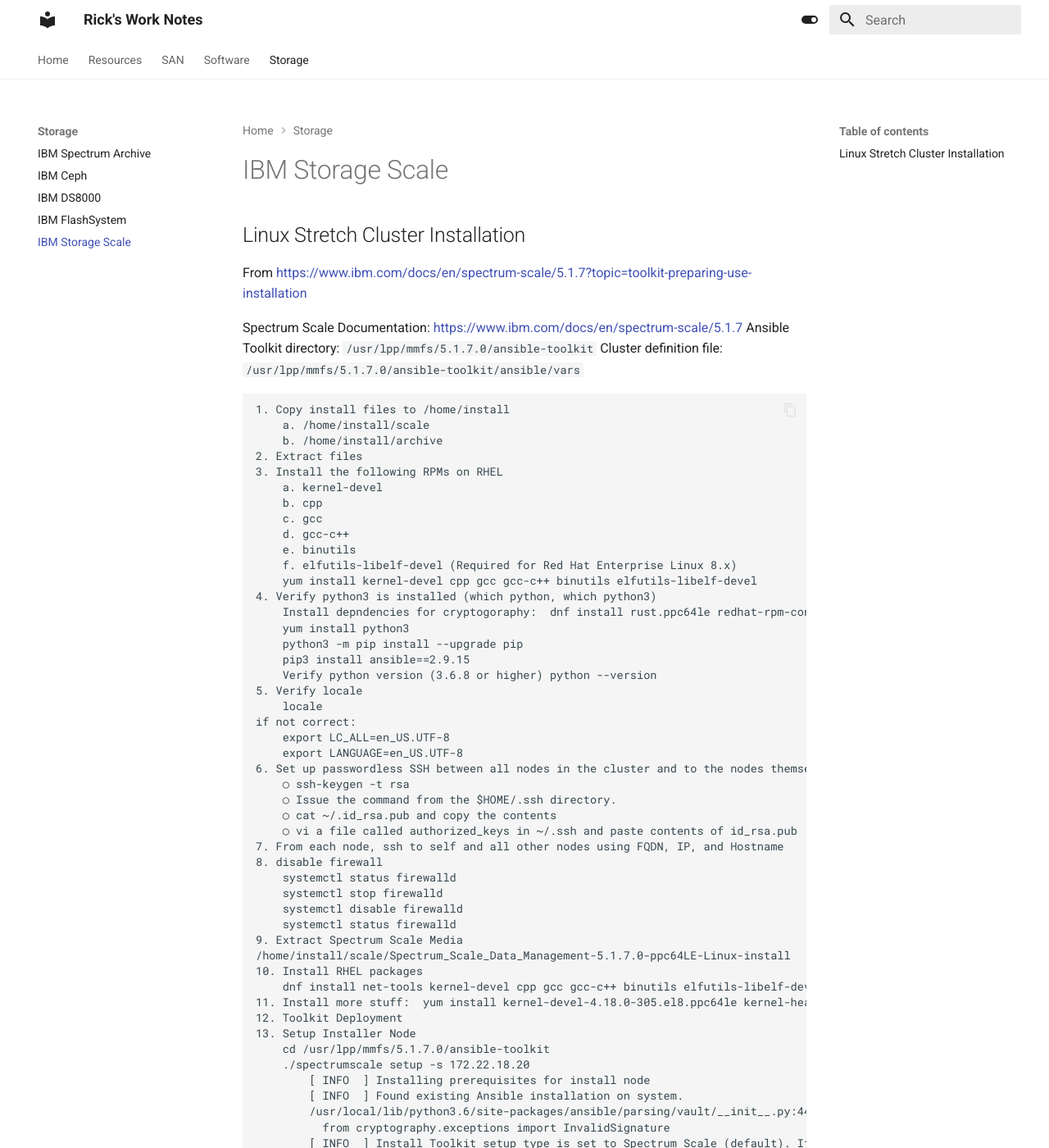
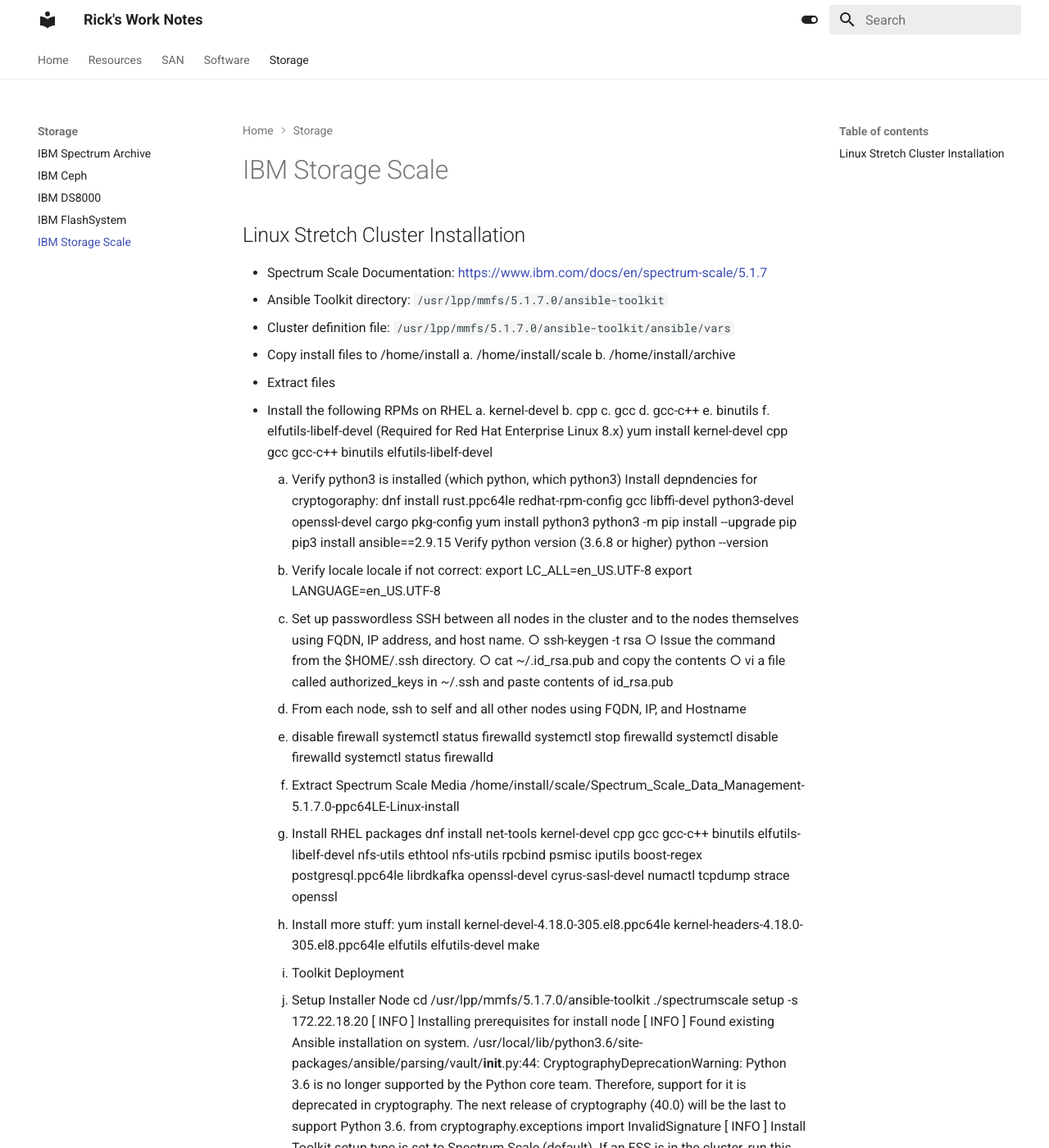
Before and after one commit to rickkoe/worknotes, an MkDocs documentation site: the page built from docs/Storage/scale.md, in a window 1280 px wide and 1400 px high. Shown: the whole window at 82% size. Built offline with MkDocs 1.6.1 and Material for MkDocs 9.7.7, drawn with Linux system fonts in a browser that asks for light colours; some of the changed text lies outside the part shown.

Commit message:
formatting

```diff
--- a/docs/Storage/scale.md
+++ b/docs/Storage/scale.md
@@ -1,25 +1,23 @@
 # IBM Storage Scale
 ## Linux Stretch Cluster Installation
-From [https://www.ibm.com/docs/en/spectrum-scale/5.1.7?topic=toolkit-preparing-use-installation](https://www.ibm.com/docs/en/spectrum-scale/5.1.7?topic=toolkit-preparing-use-installation)
 
+- Spectrum Scale
+Documentation:  [https://www.ibm.com/docs/en/spectrum-scale/5.1.7](https://www.ibm.com/docs/en/spectrum-scale/5.1.7)
+- Ansible Toolkit directory:  `/usr/lpp/mmfs/5.1.7.0/ansible-toolkit`
+- Cluster definition file:  `/usr/lpp/mmfs/5.1.7.0/ansible-toolkit/ansible/vars`
 
-Spectrum Scale
-Documentation:  [https://www.ibm.com/docs/en/spectrum-scale/5.1.7](https://www.ibm.com/docs/en/spectrum-scale/5.1.7)
-Ansible Toolkit directory:  `/usr/lpp/mmfs/5.1.7.0/ansible-toolkit`
-Cluster definition file:  `/usr/lpp/mmfs/5.1.7.0/ansible-toolkit/ansible/vars`
-
-	1. Copy install files to /home/install
-		a. /home/install/scale
-		b. /home/install/archive
-	2. Extract files
-	3. Install the following RPMs on RHEL
-		a. kernel-devel
-		b. cpp
-		c. gcc
-		d. gcc-c++
-		e. binutils
-		f. elfutils-libelf-devel (Required for Red Hat Enterprise Linux 8.x)
-		yum install kernel-devel cpp gcc gcc-c++ binutils elfutils-libelf-devel
+1. Copy install files to /home/install
+    a. /home/install/scale
+    b. /home/install/archive
+2. Extract files
+3. Install the following RPMs on RHEL
+    a. kernel-devel
+    b. cpp
+    c. gcc
+    d. gcc-c++
+    e. binutils
+    f. elfutils-libelf-devel (Required for Red Hat Enterprise Linux 8.x)
+    yum install kernel-devel cpp gcc gcc-c++ binutils elfutils-libelf-devel
 	4. Verify python3 is installed (which python, which python3)
 		Install depndencies for cryptogoraphy:  dnf install rust.ppc64le redhat-rpm-config gcc libffi-devel python3-devel openssl-devel cargo pkg-config
 		yum install python3
```
